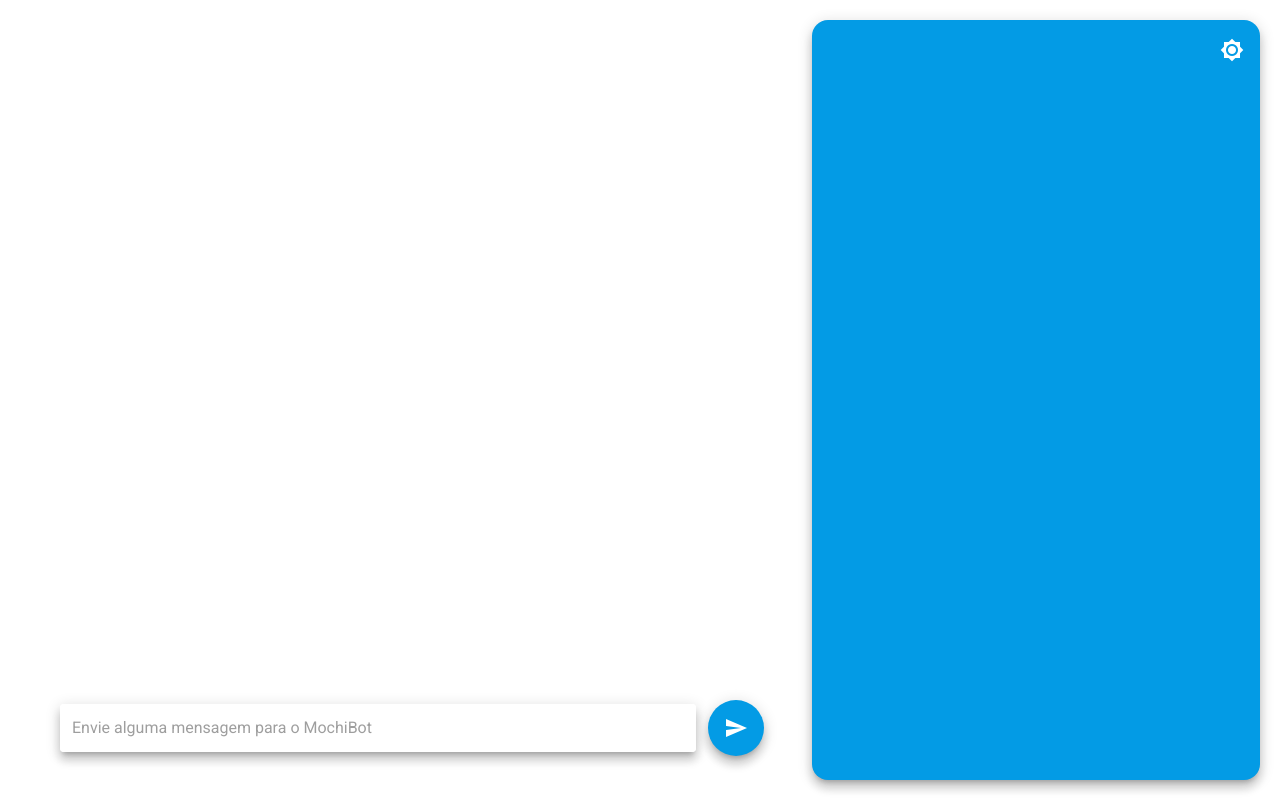
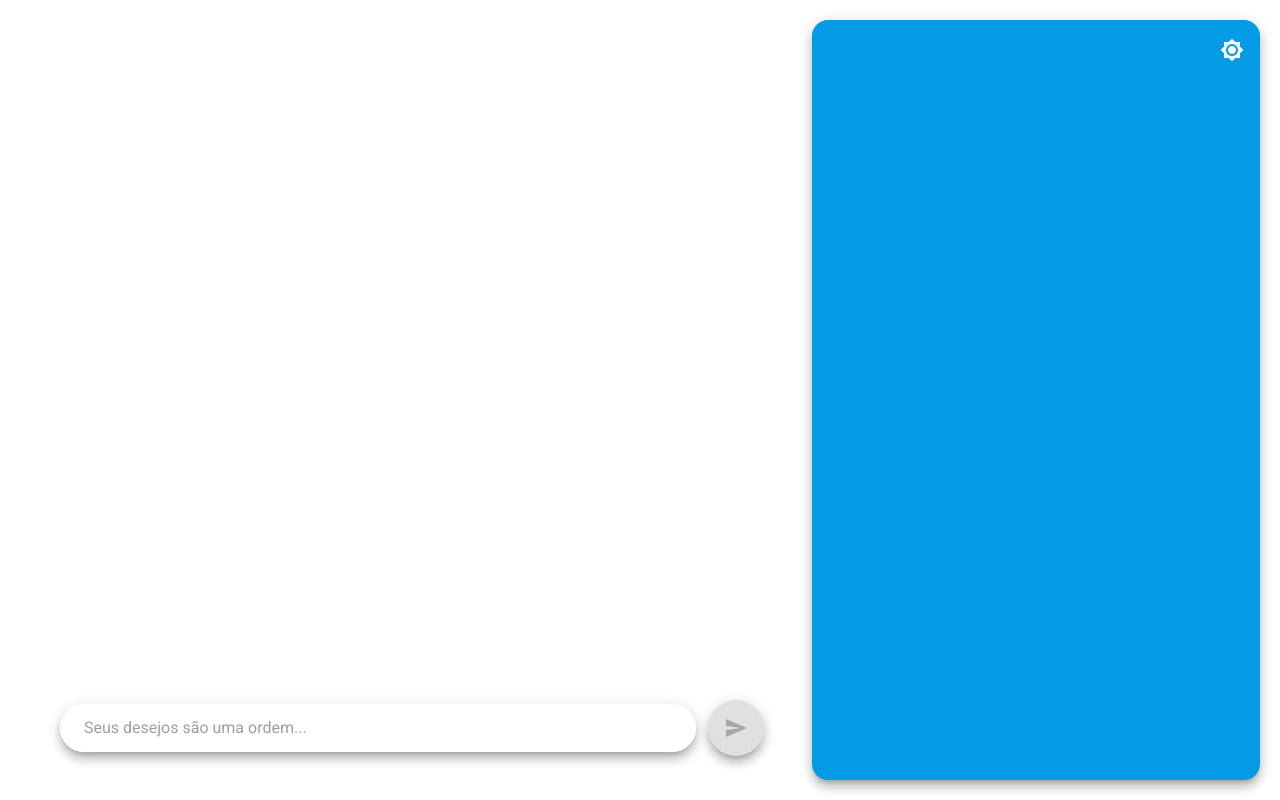
Before and after one commit to GabrielMochi/mochibot-vue, a Vue app: page / in a window 1280 px wide. Built offline with nearby package versions, Linux system fonts and the light colour scheme.

Commit message:
feat(Chat Messages Component): :children_crossing: disabling send button if text input is empty

```diff
--- a/src/components/ChatMessages.vue
+++ b/src/components/ChatMessages.vue
@@ -1,28 +1,40 @@
 <template>
   <v-container fluid class="fill-height d-block">
     <div id="chat-messages"></div>
+    <v-form v-model="isFormValid" @submit.prevent>
       <v-row align="center">
         <v-col>
           <v-text-field
             id="user-text-input"
             solo
-          placeholder="Envie alguma mensagem para o MochiBot"
+            placeholder="Seus desejos são uma ordem..."
             hide-details
             flat
+            rounded
+            required
+            :rules="[ notEmptyRule ]"
             class="elevation-8"
           ></v-text-field>
         </v-col>
-      <v-btn fab color="primary" class="elevation-8">
+        <v-btn :disabled="!isFormValid" fab color="primary" class="elevation-8" @click="submit">
           <v-icon>mdi-send</v-icon>
         </v-btn>
       </v-row>
+    </v-form>
   </v-container>
 </template>
 
 <script>
 export default {
-  name: 'ChatMessages'
+  name: 'ChatMessages',
+  data: () => ({
+    isFormValid: false,
+    notEmptyRule: v => !!v
+  }),
+  methods: {
+    submit() {}
   }
+};
 </script>
 
 <style scoped>
```
Lines whose indentation alone changed are shown as unchanged.
